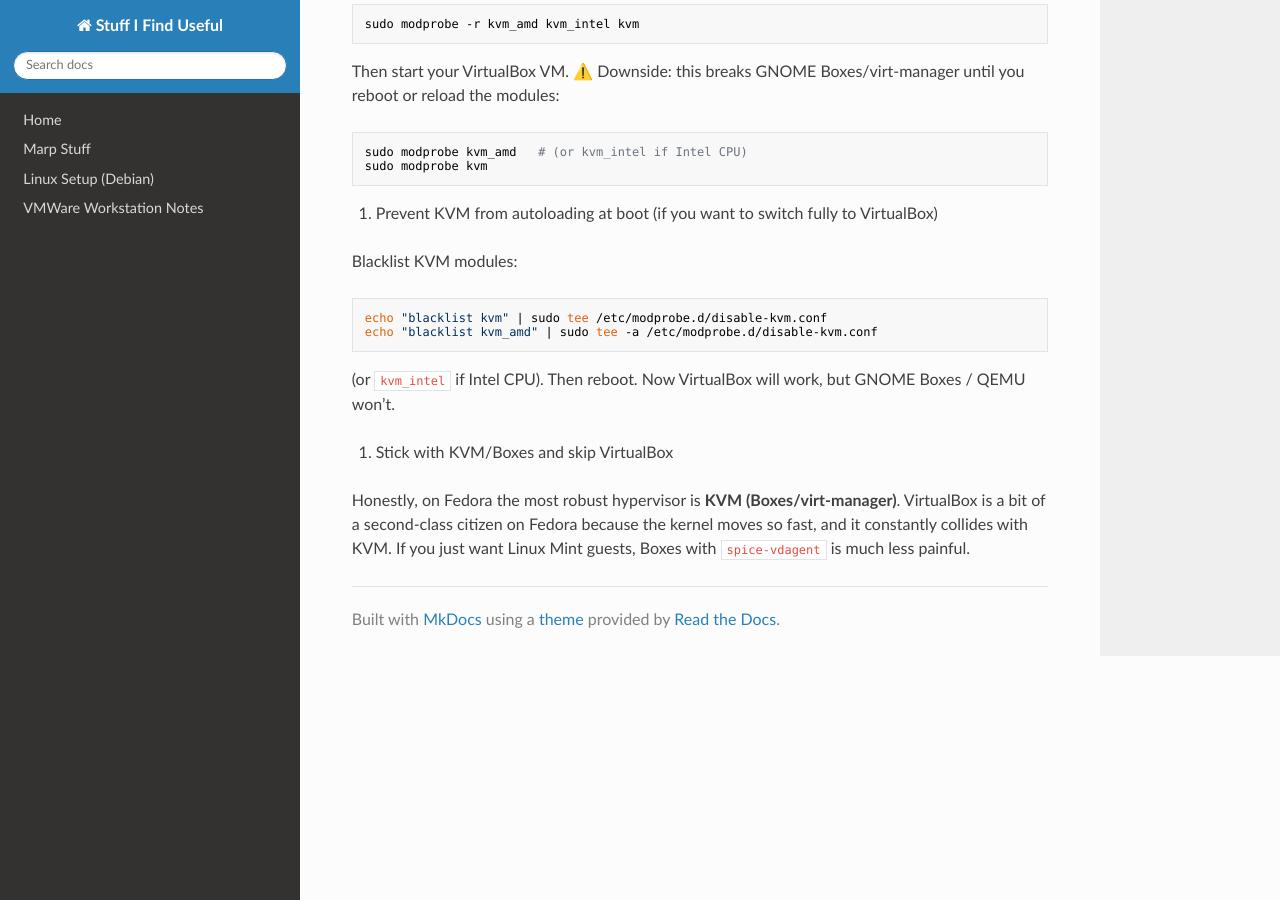
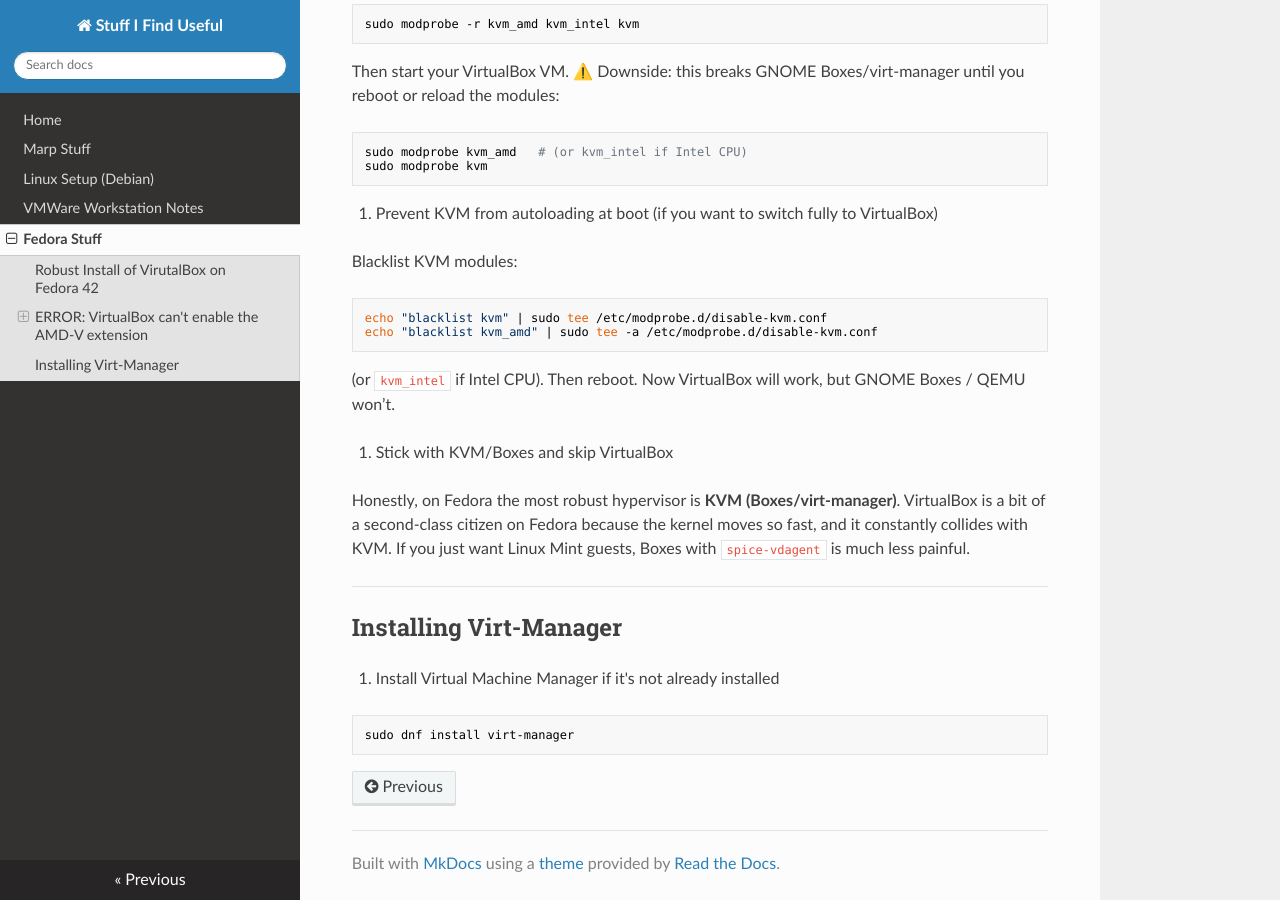
Before and after one commit to travisseymour/useful_stuff, an MkDocs documentation site: the page built from docs/fedora_stuff.md, in a window 1280 px wide and 900 px high, scrolled down 1581 px. Built offline with MkDocs 1.6.1, drawn with Linux system fonts in a browser that asks for light colours; nearby versions of some CDN libraries.

Commit message:
updated something

````diff
--- a/docs/fedora_stuff.md
+++ b/docs/fedora_stuff.md
@@ -101,3 +101,13 @@
 3. Stick with KVM/Boxes and skip VirtualBox
 
 Honestly, on Fedora the most robust hypervisor is **KVM (Boxes/virt-manager)**. VirtualBox is a bit of a second-class citizen on Fedora because the kernel moves so fast, and it constantly collides with KVM. If you just want Linux Mint guests, Boxes with `spice-vdagent` is much less painful.
+
+---
+
+## Installing Virt-Manager
+
+1. Install Virtual Machine Manager if it's not already installed
+
+```bash
+sudo dnf install virt-manager
+```
--- a/mkdocs.yml
+++ b/mkdocs.yml
@@ -7,3 +7,4 @@
   - Marp Stuff: marp_stuff.md
   - Linux Setup (Debian): debian_setup.md
   - VMWare Workstation Notes: vmware_stuff.md
+  - Fedora Stuff: fedora_stuff.md
````
Also changed, not shown: 1 other file.
